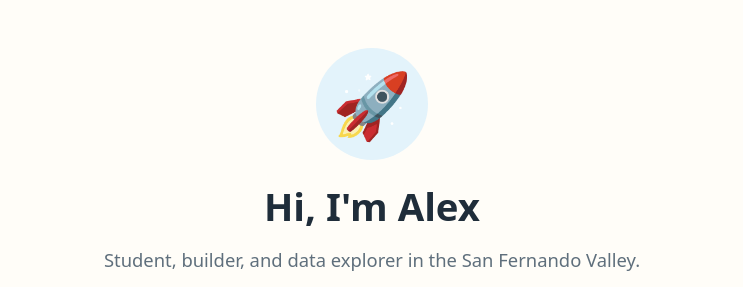
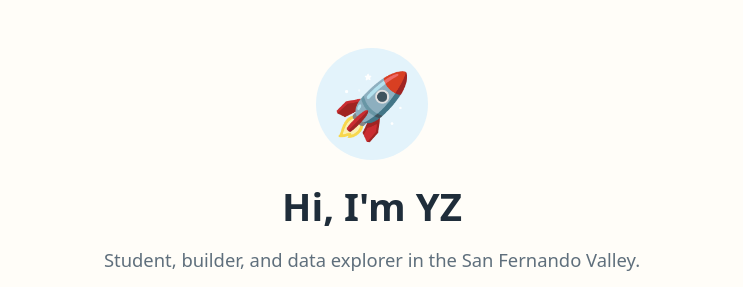
Before and after one commit to zhyning/zhyning.github.io, a plain HTML site: page index.html in a window 1280 px wide. Shown: the top 287 px of the page, without its empty margins (268-1011 px from the left). Drawn offline with Linux system fonts and the light colour scheme.

Commit message:
Change page title and name from Alex to YZ

```diff
--- a/index.html
+++ b/index.html
@@ -5,7 +5,7 @@
   <meta name="viewport" content="width=device-width, initial-scale=1">
 
   <!-- ✏️ The text that shows on the browser tab -->
-  <title>Alex's Page</title>
+  <title>YZ's Page</title>
 
   <style>
     /* 🎨 Change these colors to make the site yours.
@@ -108,7 +108,7 @@
       <div class="avatar">🚀</div>
 
       <!-- ✏️ Your first name or a nickname (not your full name) -->
-      <h1>Hi, I'm Alex</h1>
+      <h1>Hi, I'm YZ</h1>
 
       <!-- ✏️ One sentence about you -->
       <p class="tagline">Student, builder, and data explorer in the San Fernando Valley.</p>
```
